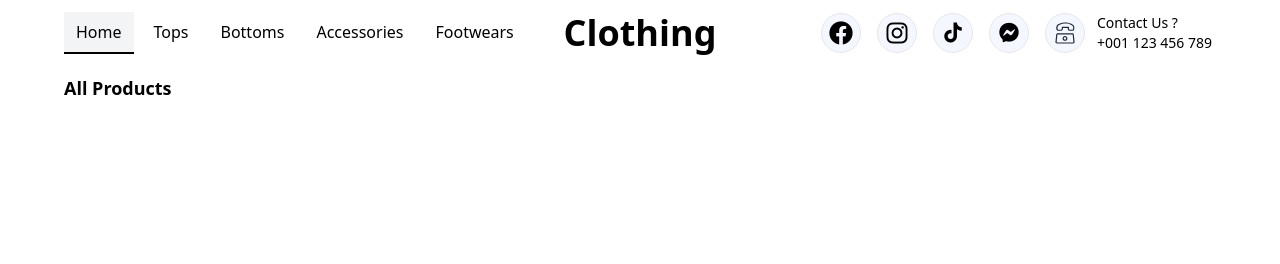
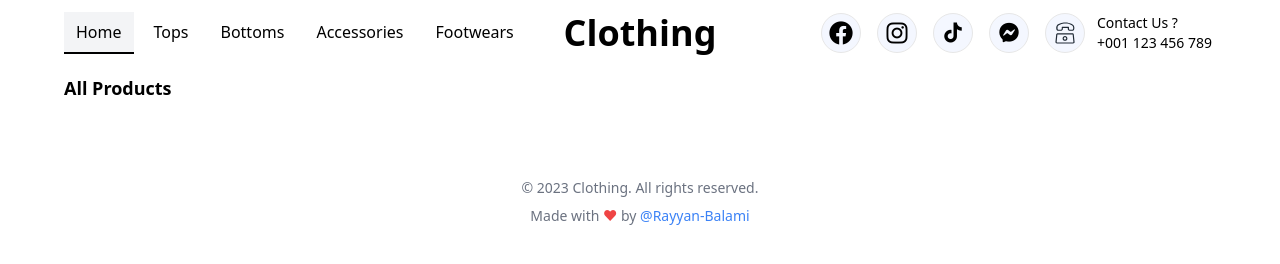
Before and after one commit to Rayyan-Balami/Balami-clothing, a website: page public/index.html in a window 1280 px wide. Drawn offline with Linux system fonts and the light colour scheme; no server answers.

Commit message:
added copyright

```diff
--- a/public/index.html
+++ b/public/index.html
@@ -355,5 +355,14 @@ product.forEach(rowData => {
         `;
     }
 </script>
+
+<!-- footer starts here -->
+<footer>
+    <div class="mb-16 lg:mb-0 flex flex-col items-center justify-center py-4 text-sm text-gray-500 dark:text-gray-400">
+        <p class="mb-2">© 2023 Clothing. All rights reserved.</p>
+        <p>Made with <span class="text-red-500">&hearts;</span> by <a href="https://github.com/Rayyan-Balami" class="text-blue-500 hover:underline">@Rayyan-Balami</a></p>
+    </div>
+</footer>
+<!-- footer ends here -->
 </body>
 </html>
```
Also changed, not shown: public/styles.css, 1 other file.
